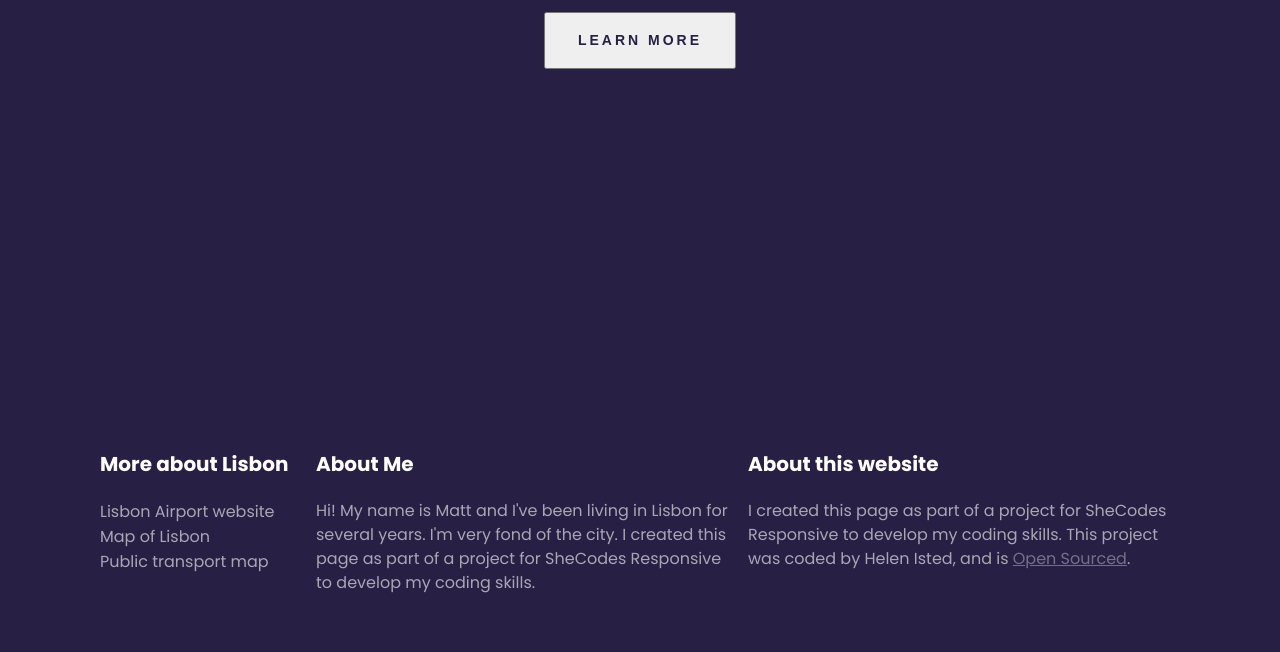
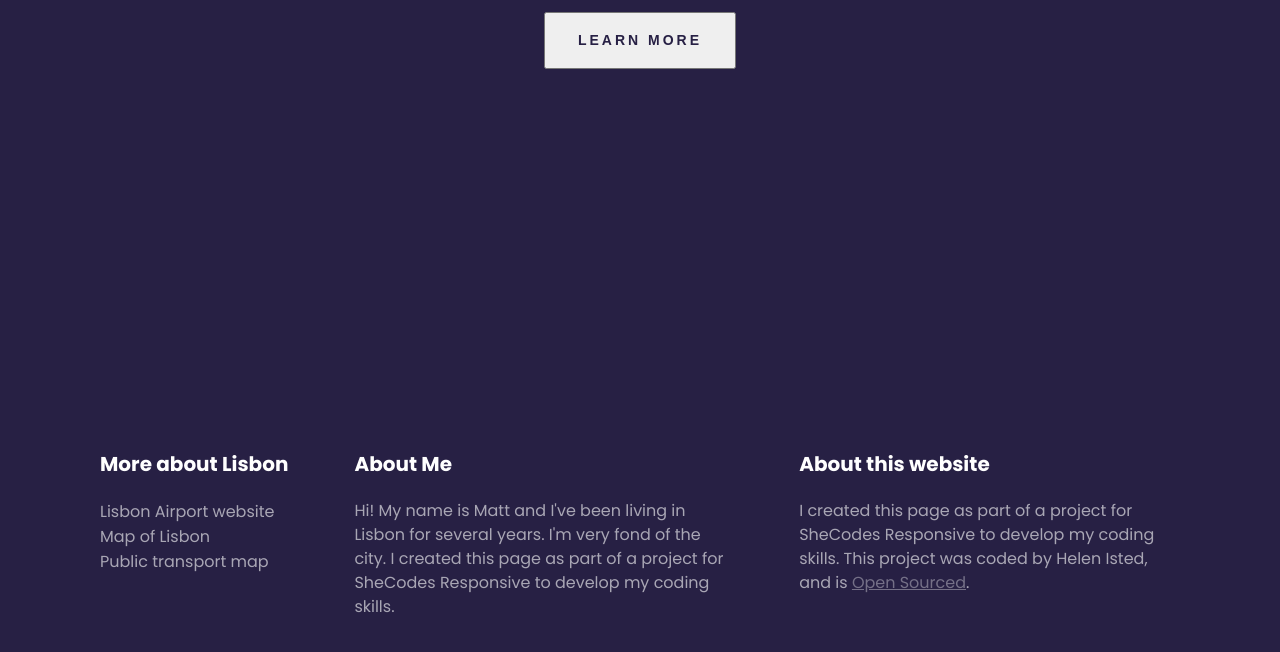
Before and after one commit to HelenIsted/Responsive-Add-On-Project, a plain HTML site: page index.html in a window 1280 px wide. Shown: the part 520-1172 px from the top of the page. Drawn offline with Linux system fonts and the light colour scheme.

Commit message:
Used grid-gap instead of margin-right in footer

```diff
--- a/src/style.css
+++ b/src/style.css
@@ -67,6 +67,7 @@ header button:hover {
 .grid {
   display: grid;
   grid-template-columns: 1fr 2fr 2fr;
+  grid-gap: 64px;
 }
 footer {
   margin: 0;
@@ -90,9 +91,7 @@ p {
   color: #fff;
   opacity: 0.6;
 }
-#about-me {
-  margin-right: 20px;
-}
+
 footer h3 {
   font-weight: 700;
   font-size: 20px;
```
